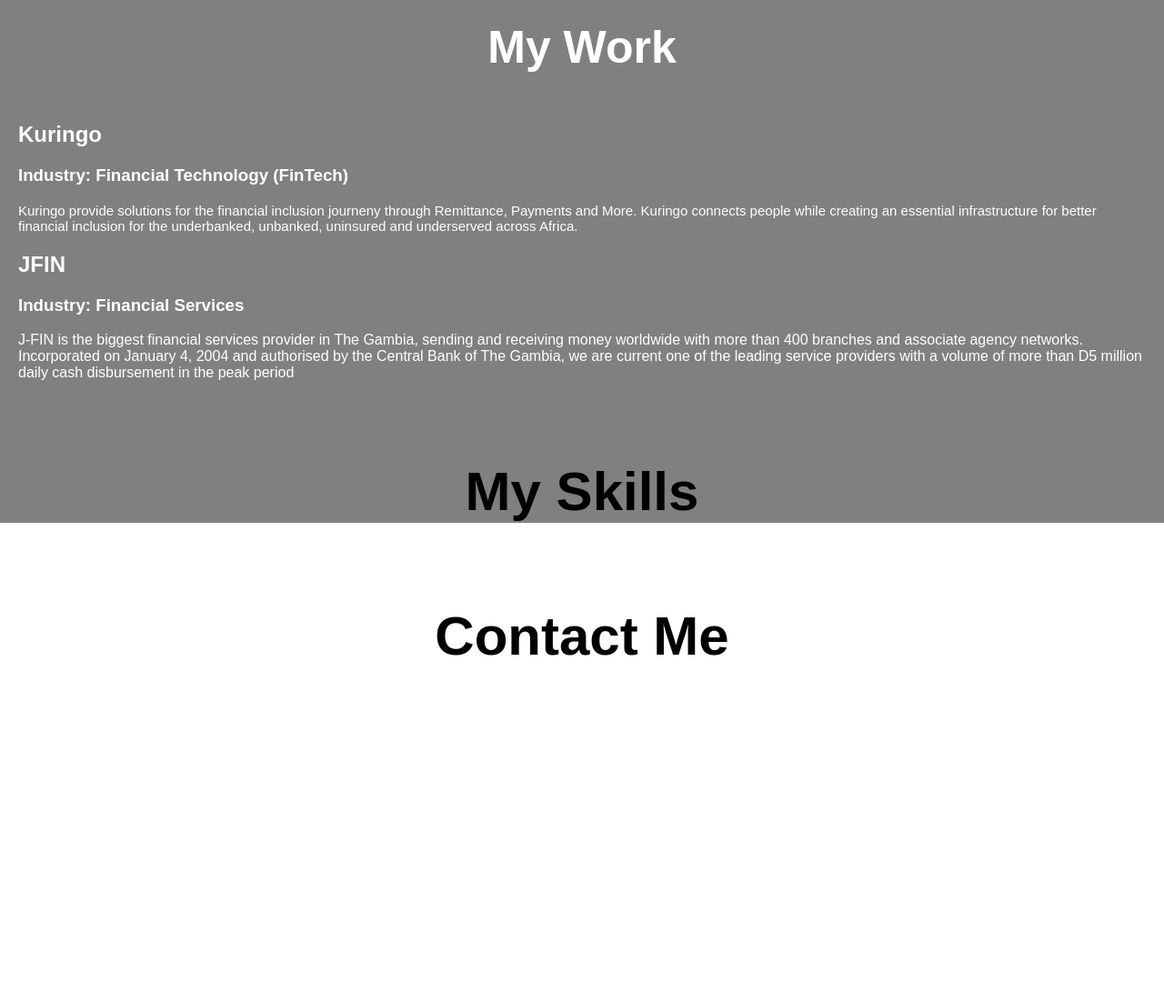
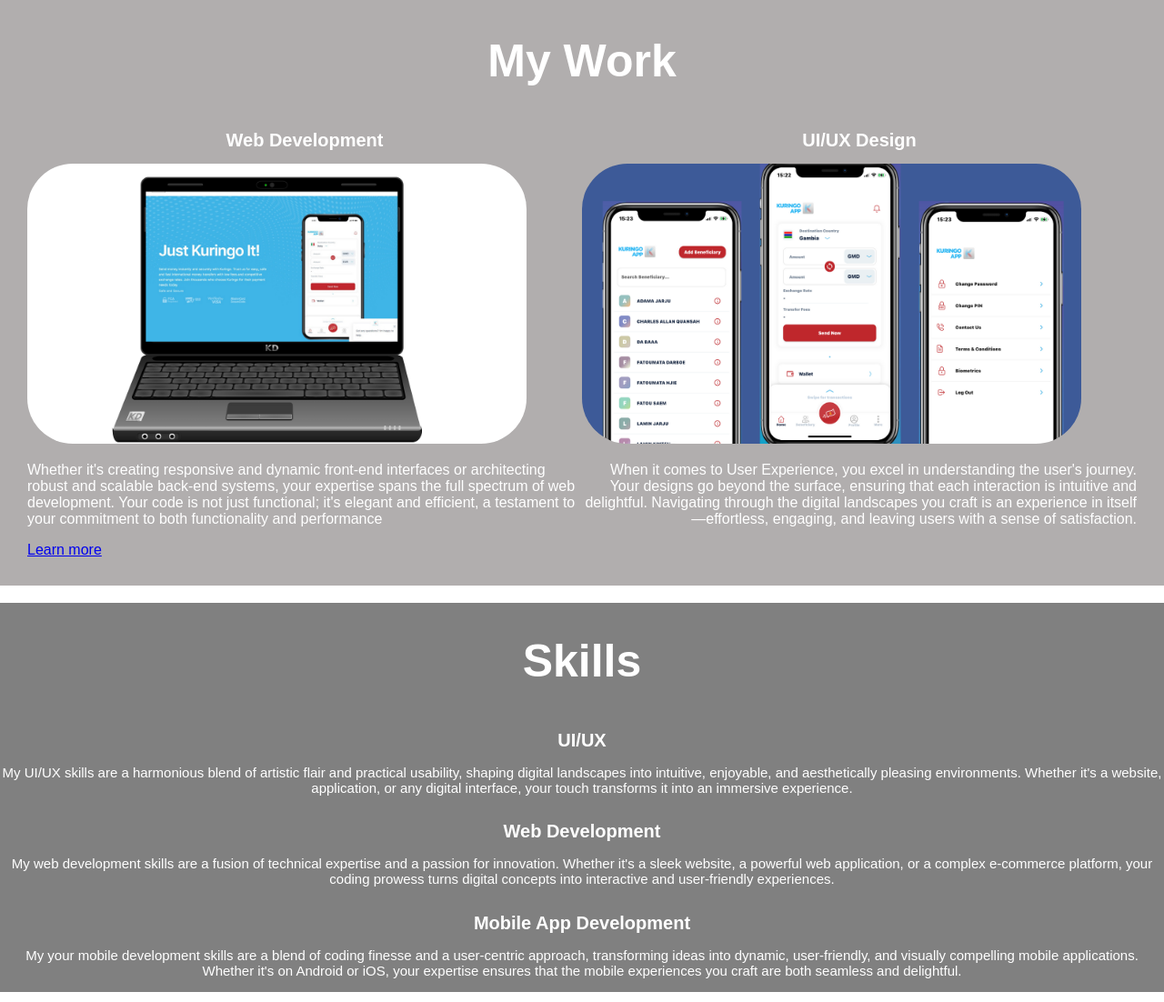
Before and after one commit to Adama101/Portfolio, a plain HTML site: page index.html in a window 1280 px wide. Shown: the part 1310-2412 px from the top of the page at 91% size. Before the commit the page ends 2172 px from the top, so only its background shows below. Drawn offline with Linux system fonts and the light colour scheme.

Commit message:
all done

```diff
--- a/index.html
+++ b/index.html
@@ -27,6 +27,8 @@
             </section>
         </nav>
     </div>
+
+!------------About---------------/
     <div id="about">
         <div class="container">
             <div class="row">
@@ -35,7 +37,7 @@
                 </div>
                 <div class="colunm-2">
                     <h2 class="sub-title">About Me</h2>
-                    <h4 class="sub-title-2">Background Info: FinTech</h4>
+                    <h4 class="sub-title-1">Background Info: FinTech</h4>
                     <p>I am a results-driven professional with a keen focus on addressing challenges and delivering effective solutions, supported by a robust track record spanning more than five years in the FinTech sector. My expertise encompasses various roles in the Remittances and Payments industry in The Gambia, where I have played a pivotal role in advancing financial inclusion initiatives across Africa. As a collaborative team player, I bring strong leadership qualities and an unwavering commitment to continuous skill development. My methodical and strategic approach has consistently yielded outstanding results in project management.
 
                         One of my notable achievements includes spearheading the establishment of Kuringo, the inaugural FinTech company in The Gambia. This venture, covering Remittances, Payments, Savings, and Loans, underscores my dedication to enhancing financial inclusion in the region.
@@ -45,34 +47,51 @@
             </div>
         </div>
     </div>
+
+!-----------Portfolio--------------/
     <div id="Portfolio">
+        <h1 class="Portfolio-title">My Work</h1>
         <div class="container">
-            <h1 class="Portfolio-header">My Work</h1>
-            <div class="column-3">
-                <h2>Kuringo</h2>
-                <h3>Industry: Financial Technology (FinTech)</h3>
-                <p class="about-Kuringo">Kuringo provide solutions for the financial inclusion journeny through Remittance, Payments and More.
-                    Kuringo connects people while creating an
-                    essential infrastructure for better financial
-                    inclusion for the underbanked, unbanked,
-                    uninsured and underserved across Africa.</p>
-            </div>
-            <div class="column-4">
-                <h2>JFIN</h2>
-                <h3>Industry: Financial Services</h3>
-                <p class="about-JFIN">J-FIN is the biggest financial services provider in The Gambia, sending and receiving money worldwide with more than 400 branches and associate agency networks. Incorporated on January 4, 2004 and authorised by the Central Bank of The Gambia, we are current one of the leading service providers with a volume of more than D5 million daily cash disbursement in the peak period</p>
+            <div class="Portfolio-header">
+                <div class="colunm-3">
+                    <h1 class="title-1">Web Development</h1>
+                        <img src="images/Web.png" class="Web-img"; width="90%">
+                    <p class="Web-text">Whether it's creating responsive and dynamic front-end interfaces or architecting robust and scalable back-end systems, your expertise spans the full spectrum of web development. Your code is not just functional; it's elegant and efficient, a testament to your commitment to both functionality and performance</p>
+                    <a href="#">Learn more</a>
+                </div>
+                <div class="colunm-4">
+                    <h1 class="title-2">UI/UX Design</h1>
+                        <img src="images/Mobile.png" class="Mobile-img"; width="90%">
+                    <p class="UX-text">When it comes to User Experience, you excel in understanding the user's journey. Your designs go beyond the surface, ensuring that each interaction is intuitive and delightful. Navigating through the digital landscapes you craft is an experience in itself—effortless, engaging, and leaving users with a sense of satisfaction.</p>
+                </div>
             </div>
         </div>
     </div>
-    <div id="Skills">
-        <div class="container">
-            <h1>My Skills</h1>
 
+!----------Skills--------------/
+<div id="Skills">
+    <h1 class="Skills-title">Skills</h1>
+    <div class="container">
+        <div class="Skills-header">
+            <div class="Skills-1">
+                <h1 class="Skills-title-1">UI/UX</h1>
+                <p class="Skills-header-1">My UI/UX skills are a harmonious blend of artistic flair and practical usability, shaping digital landscapes into intuitive, enjoyable, and aesthetically pleasing environments. Whether it's a website, application, or any digital interface, your touch transforms it into an immersive experience.</p>
+            </div>
+            <div class="Skills-header-2">
+                <h1 class="Skills-title-2">Web Development</h1>
+                <p class="Skills-title-2-words">My web development skills are a fusion of technical expertise and a passion for innovation. Whether it's a sleek website, a powerful web application, or a complex e-commerce platform, your coding prowess turns digital concepts into interactive and user-friendly experiences.</p>
+            </div>
+            <div class="Skills-header-3">
+                <h1 class="Skills-title-3">Mobile App Development</h1>
+                <p class="Skills-header-3-words">My your mobile development skills are a blend of coding finesse and a user-centric approach, transforming ideas into dynamic, user-friendly, and visually compelling mobile applications. Whether it's on Android or iOS, your expertise ensures that the mobile experiences you craft are both seamless and delightful.</p>
+            </div>
         </div>
     </div>
+</div>
     <div id="Contact">
         <div class="container">
             <h1>Contact Me</h1>
+            <img src="images/Banner.png"class="Banner-img" width="90%">
         </div>
     </div>
     </div>
@@ -81,7 +100,7 @@
 
 <footer>
     <div class="container">
-        <p>&copy; 2023 ADAMA Jarju. All rights reserved.</p>
+        <p class="footer">&copy; 2023 ADAMA Jarju. All rights reserved.</p>
     </div>
 </footer>
 </html>
--- a/style.css
+++ b/style.css
@@ -123,49 +123,123 @@ nav ul li a:hover::after {
     padding-right: 10px;
     font-family: "poppins",sans-serif;
 }
+
 #Portfolio {
-    padding: 20px 20px;
-    background-color: grey;
+    padding: 30px;
+    background-color: rgb(177, 174, 174);
+}
+.Portfolio-header {
     display: flex;
     flex-wrap: wrap;
     justify-content: space-between
 }
-.Portfolio-header{
+
+.colunm-3{
+    width: 50%;
+    border-radius: 20px;
+    flex-wrap: wrap;
+    justify-content: space-between;
+    font-family: "poppins",sans-serif;
+    font-size: medium;
+}
+.sub-title-3 {
+    font-size: 20px;
+    font-weight: 10px;
+    padding: 10px;
+    font-family: "poppins",sans-serif;
+}
+
+.colunm-4{
+    width: 50%;
+    border-radius: 20px;
+    flex-wrap: wrap;
+    justify-content: space-between;
+    font-family: "poppins",sans-serif;
+    font-size: medium;
+}
+.sub-title-4 {
+    font-size: 20px;
+    font-weight: 10px;
+    padding: 10px;
+    font-family: "poppins",sans-serif;
+}
+.Web-img{
+    border-radius: 50px;
+
+}
+.Mobile-img{
+    border-radius: 50px;
+}
+.title-1{
+    text-align: center;
+    font-family:"poppins",sans-serif;
+    font-size: 20px;
+}
+.title-2{
+    text-align: center;
+    font-family:"poppins",sans-serif;
+    font-size: 20px;
+}
+.Portfolio-title{
+    text-align: center;
+    font-family:"poppins",sans-serif;
     font-size: 50px;
-    font-weight: 100px;
-    text-align: center;
-    padding: 20px;
 }
-.colunm-3{
-    flex-basis: 30%;
-    size: 40px;
-    border-radius: 30px;
+.Web-text{
+    text-align: left;
 }
-.colunm-4{
-    flex-basis: 30%;
-    size: 40px;
-    border-radius: 30px;
-}
-.about-Kuringo{
-    font-size: 15px;
-}
-.about.JFIN {
-    font-size: 15px;
+.UX-text{
+    text-align: right;
 }
 #Skills {
     background-color: grey;
+    color: white;
+    margin-top: 1px;
+    font-size: 20px;
+    font-weight: 50px;
+    text-align: center;
+    padding-top: 1px;
+    font-family: "poppins",sans-serif;
+}
+.Skills-header {
+    display: flex;
+    flex-wrap: wrap;
+    justify-content: space-between;
+}
+.Skills-title {
+    font-size: 50px;
+}
+.Skills-title-1{
+    font-size: 20px;
+}
+.Skills-header-1{
+    font-size: 15px;
+}
+.Skills-title-2{
+    font-size: 20px;
+}
+.Skills-title-2-words{
+    font-size: 15px;
+}
+.Skills-title-3{
+    font-size: 20px;
+}
+.Skills-header-3-words{
+    font-size: 15px;
+}
+#Contact {
     color: black;
-    font-size: 30px;
-    font-weight: 100px;
+    font-size: 20px;
+    font-weight: 50px;
     text-align: center;
     padding-top: 10px;
     font-family: "poppins",sans-serif;
 }
-#Contact {
+.Banner-img{
+    border-radius: 25px;
+    size: 30px;
+}
+.footer{
     color: black;
-    font-size: 30px;
-    font-weight: 100px;
     text-align: center;
-    padding-top: 10px;
-    font-family: "poppins",sans-serif;
 }
```
Also changed, not shown: images/Banner.png (added), images/Mobile.png (added), images/Web.png (added), images/work-1.png (added), images/work-2.png (added), images/work-3.png (added).
